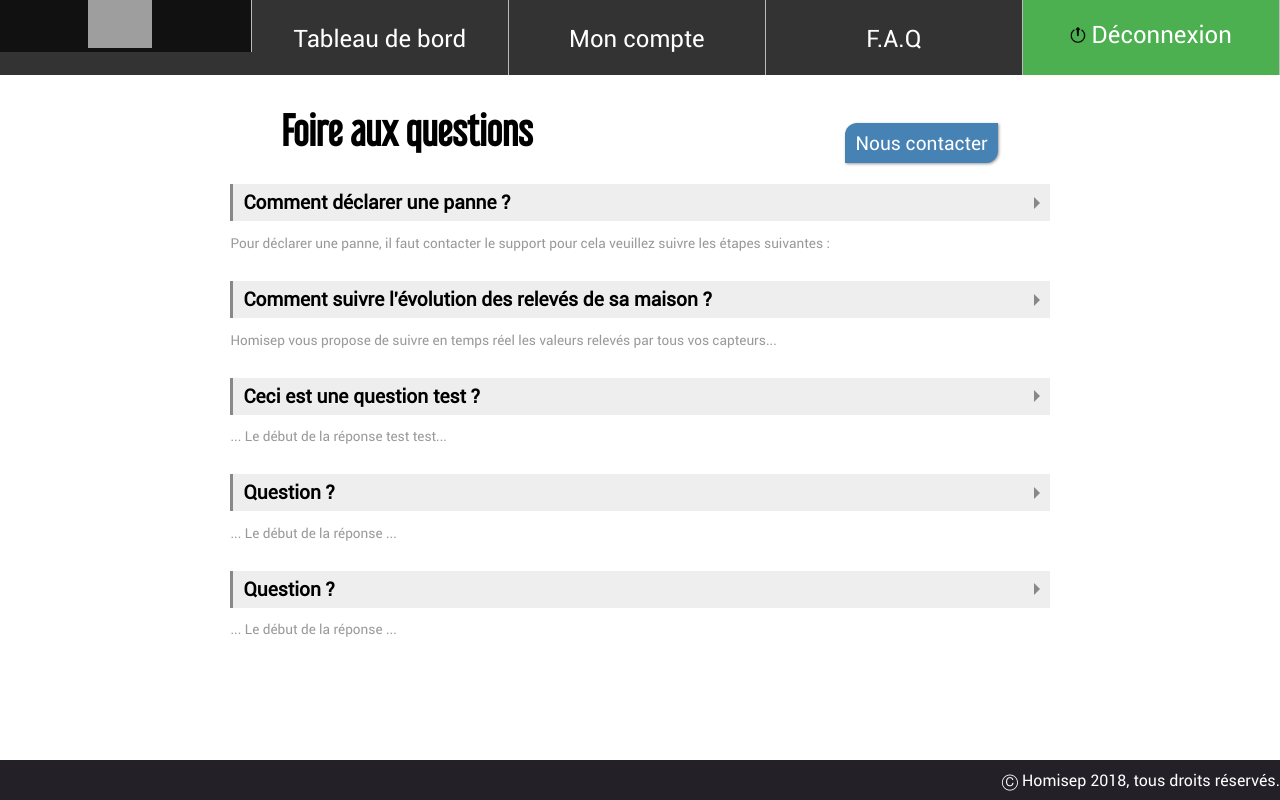
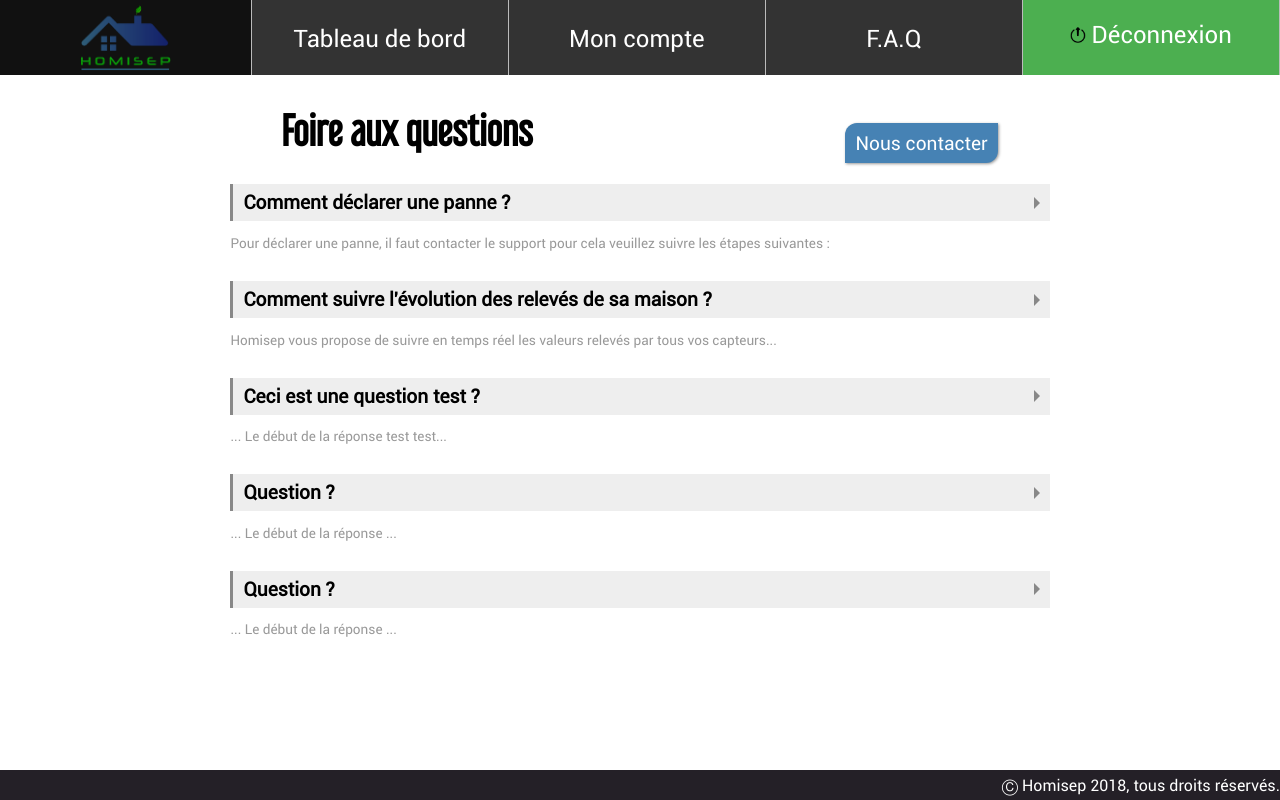
Before and after one commit to SebEdena/app-homisep, a PHP site: template MVC/view/FAQ.php in a window 1280 px wide. Run offline with PHP 8.4, Linux system fonts and the light colour scheme; the template is opened without the code that fills it, so the values that code supplies are empty; grey boxes are pictures that could not be loaded.

Commit message:
fixes on menu

```diff
--- a/MVC/view/css/styleFooter.css
+++ b/MVC/view/css/styleFooter.css
@@ -4,12 +4,12 @@
    ------------------------------- */
 
 .footer {
-    height: 5%;
+    height: 30px;
     position: fixed;
     left: 0;
     bottom: 0;
     width: 100%;
-    color : white;
+    color: white;
     background-color: #242027;
     text-align: right;
 	display: flex;
--- a/MVC/view/css/styleMenuUtil.css
+++ b/MVC/view/css/styleMenuUtil.css
@@ -21,15 +21,24 @@ li {
 	width : 20%;
 }
 
+li:last-child {
+	border-right: 0;
+}
+
 .avatar {
-	width : 25.5%;
-	margin-left : 35%;
+	height: 90%;
+	width: auto;
+	overflow: hidden;
 	transition : 1s;
 }
 
 .logo{
 	width : 19.6%;
+	height: 100%;
 	cursor : pointer;
+	display: flex;
+	align-items: center;
+	justify-content: center;
 }
 
 .logo:hover{
@@ -105,7 +114,7 @@ li a:hover:not(.active) {
 	}
 }
 
-@media screen and (max-width: 1260px) {
+/* @media screen and (max-width: 1260px) {
 	.avatar{
 		height:72px;
 		width:72px;
@@ -116,4 +125,11 @@ li a:hover:not(.active) {
 	.avatar{
 		margin-left : 10%;
 	}
+} */
+
+@media screen and (max-width: 600px) {
+	.avatar{
+		height: 70%;
+		transition: 1s;
+	}
 }
```
Also changed, not shown: MVC/view/img/LogoAPP_short.png (added).
